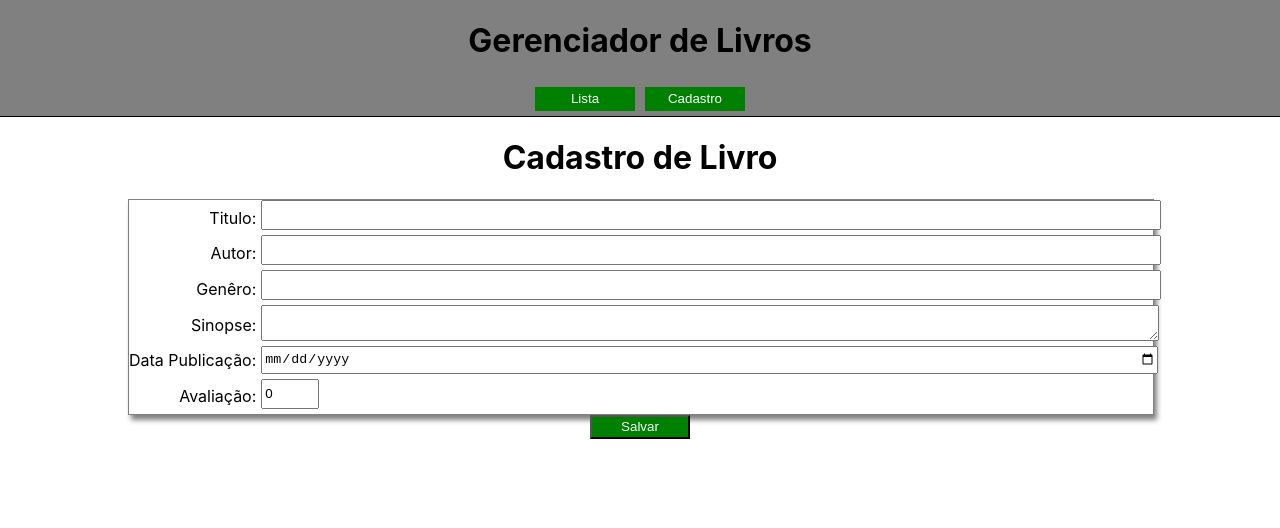
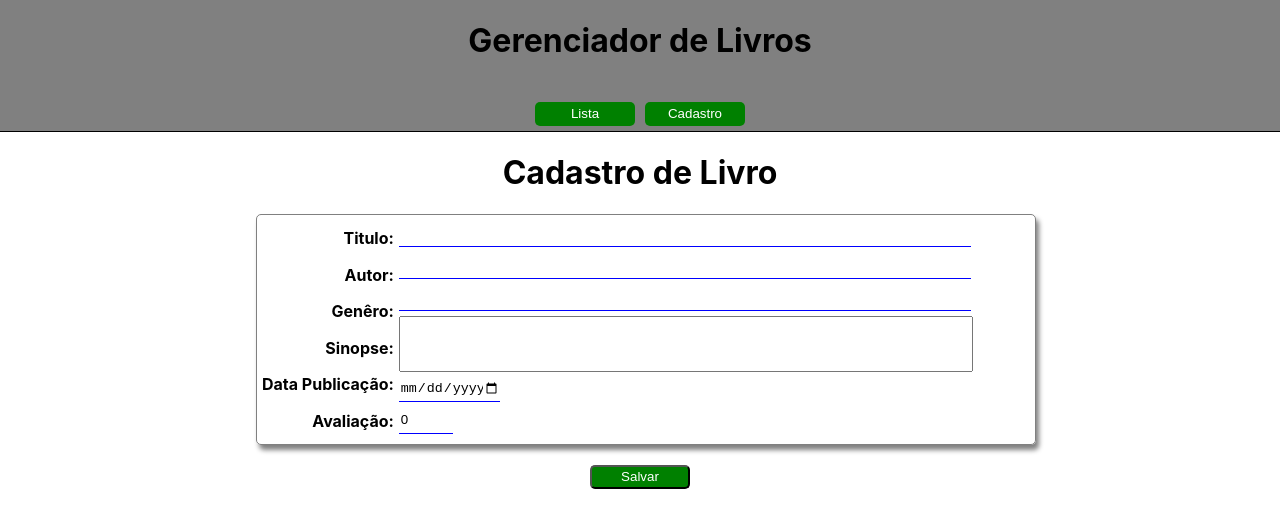
Before and after one commit to MylennaAlcantara/gerenciador-livros, a React (Create React App) app in the folder frontend/: page /cadastroLivro in a window 1280 px wide. Shown: the top 528 px of the page. Built offline with nearby package versions, Linux system fonts and the light colour scheme.

Commit message:
feat: função para salvar, dados abrindo pra editar

```diff
--- a/frontend/src/pages/cadastroLivro/cadastroLivro.js
+++ b/frontend/src/pages/cadastroLivro/cadastroLivro.js
@@ -13,6 +13,8 @@ export const Container = styled.div`
     .formulario{
         width: 100%;
         height: auto;
+        padding: 5px;
+        border-radius: 5px;
         display: flex;
         box-shadow: 3px 5px 5px gray;
         border: 1px solid gray;
@@ -25,6 +27,7 @@ export const Container = styled.div`
             label{
                 margin: auto 0px;
                 white-space: nowrap;
+                font-weight: bold;
             }
         }
         .campos{
@@ -36,13 +39,23 @@ export const Container = styled.div`
             textarea,
             input{
                 margin-bottom: 5px;
-                width: 100%;
+                width: 90%;
+            }
+            textarea{
+                resize:none;
+                height: 50px;
+                white-space: wrap;
             }
             input{
                 height: 24px;
+                border: none;
+                border-bottom: 1px solid blue;
             }
             input[type=number]{
                 width: 50px;
+            }
+            input[type=date]{
+                width: 100px;
             }
         }
     }
@@ -50,8 +63,10 @@ export const Container = styled.div`
     button{
         height: 24px;
         width: 100px;
+        margin-top: 20px;
         background-color: green;
         color: white;
+        border-radius: 5px;
     }
 
     button:hover{
--- a/frontend/src/pages/cadastroLivro/index.tsx
+++ b/frontend/src/pages/cadastroLivro/index.tsx
@@ -1,9 +1,10 @@
-import { useState } from "react";
+import { useState, useEffect } from "react";
 import { Header } from "../../components/header";
 import { LivroType } from "../../types/livroType";
 import * as CL from "./cadastroLivro";
 
 export const CadastroLivro = () => {
+    var idLivro = localStorage.getItem("id");
     const [livro, setLivro] = useState<LivroType>({
         id: 0,
         titulo: "",
@@ -15,6 +16,21 @@ export const CadastroLivro = () => {
         excluido: false,
         data_excluido: new Date("")
     });
+
+    useEffect(()=>{
+        async function fetchLivros() {
+            if(idLivro !== null){
+                try {
+                    const result = await fetch(`http://localhost:8080/livros/${idLivro}`);
+                    const data = await result.json();
+                    setLivro(data);
+                } catch (error) {
+                    console.log(error)
+                }
+            }
+        }
+        fetchLivros();
+    },[idLivro])
 
     async function salvar() {
         fetch("http://localhost:8080/cadastrarLivro", {
@@ -29,7 +45,7 @@ export const CadastroLivro = () => {
     return (
         <CL.Container>
             <Header />
-            <div style={{width: "80%"}}>
+            <div style={{width: "60%"}}>
                 <h1>Cadastro de Livro</h1>
                 <form action="post">
                     <div className="formulario">
```
